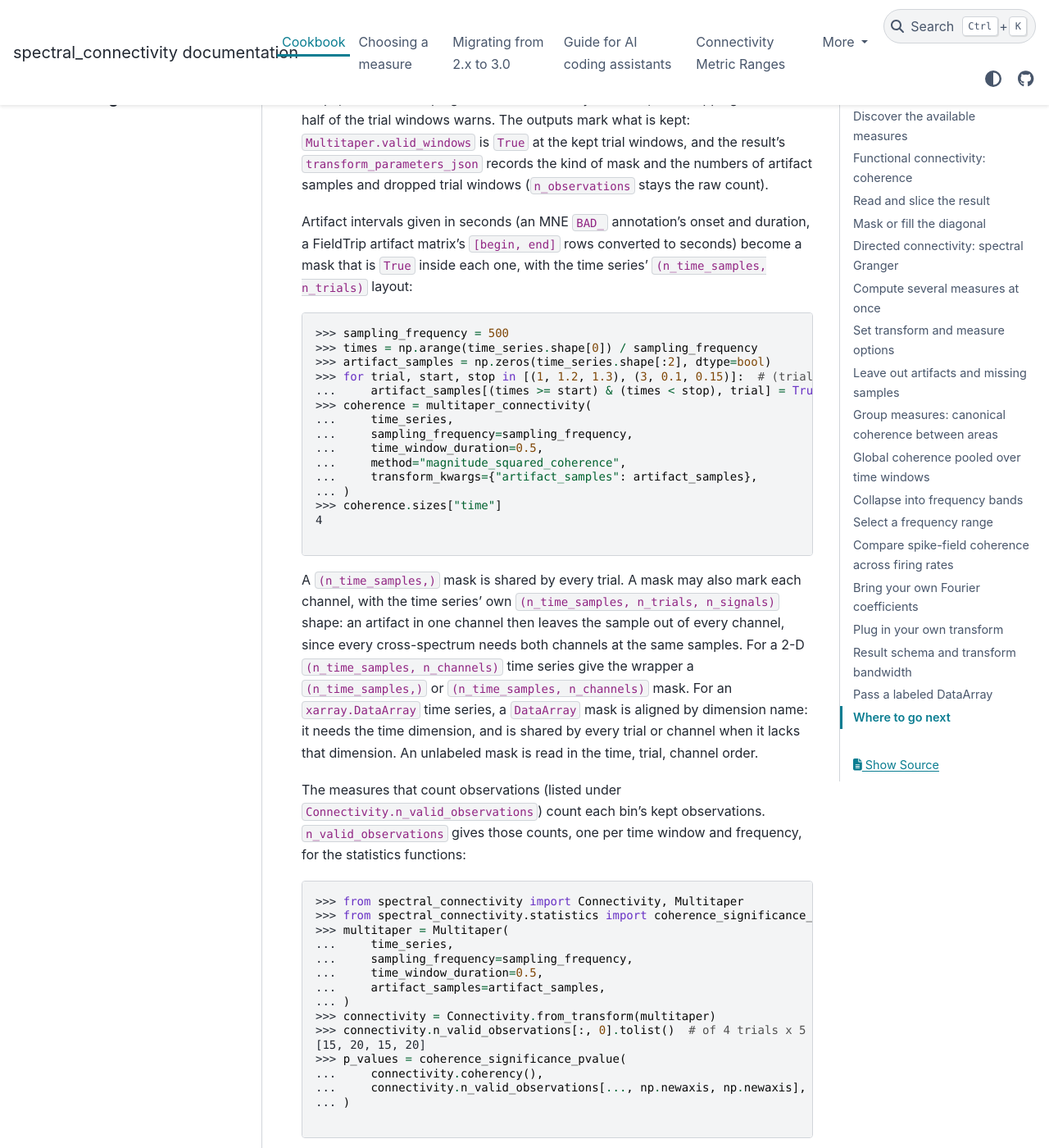
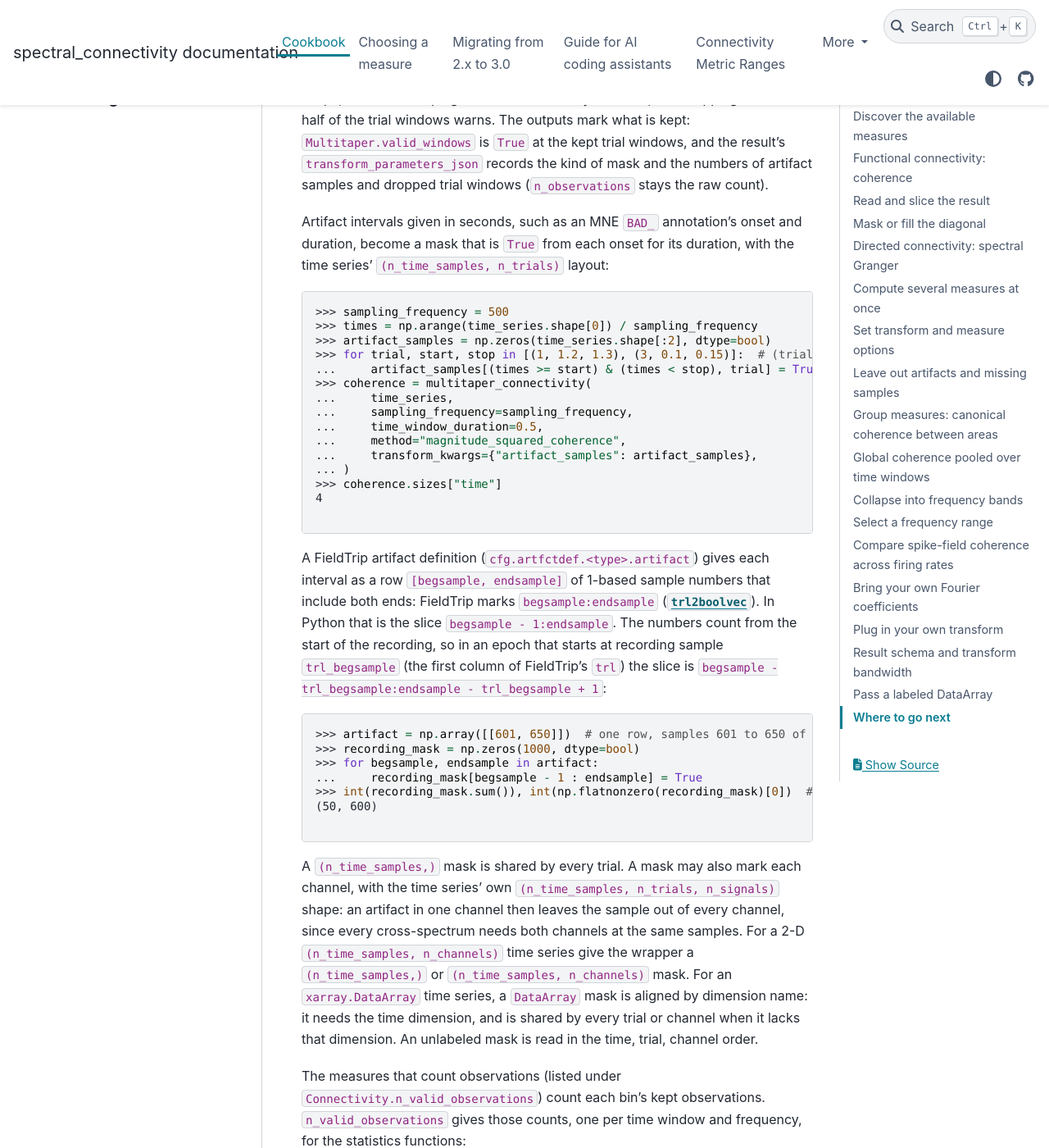
Before and after one commit to Eden-Kramer-Lab/spectral_connectivity, a Sphinx documentation site: the page built from docs/cookbook.md, in a window 1280 px wide and 1400 px high, scrolled down 6463 px. Shown: the whole window at 82% size. Built offline with Sphinx 7.4.7 and the PyData theme 0.15.4, drawn with Linux system fonts in a browser that asks for light colours; pages that are not in the unit, such as notebooks, are missing from menus; the version number could not be read and is left out.

Commit message:
Convert FieldTrip artifact rows as 1-based, inclusive samples
The cookbook converted a FieldTrip [begin, end] row to seconds and then
marked times < stop, dropping the end sample. FieldTrip's artifact rows
are 1-based sample numbers with both ends included (trl2boolvec marks
begsample:endsample), so the Python slice is begsample - 1:endsample;
say so, with the offset for an epoch, and keep the seconds example for
MNE's onset and duration.

Co-Authored-By: Claude Opus 5.5 <noreply@anthropic.com>

````diff
--- a/docs/cookbook.md
+++ b/docs/cookbook.md
@@ -304,10 +304,9 @@ result's `transform_parameters_json` records the kind of mask and the numbers
 of artifact samples and dropped trial windows (`n_observations` stays the raw
 count).
 
-Artifact intervals given in seconds (an MNE `BAD_` annotation's onset and
-duration, a FieldTrip artifact matrix's `[begin, end]` rows converted to
-seconds) become a mask that is `True` inside each one, with the time series'
-`(n_time_samples, n_trials)` layout:
+Artifact intervals given in seconds, such as an MNE `BAD_` annotation's onset
+and duration, become a mask that is `True` from each onset for its duration,
+with the time series' `(n_time_samples, n_trials)` layout:
 
 ```python
 >>> sampling_frequency = 500
@@ -324,6 +323,25 @@ seconds) become a mask that is `True` inside each one, with the time series'
 ... )
 >>> coherence.sizes["time"]
 4
+
+```
+
+A FieldTrip artifact definition (`cfg.artfctdef.<type>.artifact`) gives each
+interval as a row `[begsample, endsample]` of 1-based sample numbers that
+include both ends: FieldTrip marks `begsample:endsample`
+([`trl2boolvec`](https://github.com/fieldtrip/fieldtrip/blob/00ecb6e750c6e0d22e087be1874834e689a475d8/private/trl2boolvec.m)).
+In Python that is the slice `begsample - 1:endsample`. The numbers count from
+the start of the recording, so in an epoch that starts at recording sample
+`trl_begsample` (the first column of FieldTrip's `trl`) the slice is
+`begsample - trl_begsample:endsample - trl_begsample + 1`:
+
+```python
+>>> artifact = np.array([[601, 650]])  # one row, samples 601 to 650 of the recording
+>>> recording_mask = np.zeros(1000, dtype=bool)
+>>> for begsample, endsample in artifact:
+...     recording_mask[begsample - 1 : endsample] = True
+>>> int(recording_mask.sum()), int(np.flatnonzero(recording_mask)[0])  # 50 samples from index 600
+(50, 600)
 
 ```
 
````
Also changed, not shown: 1 other file.
